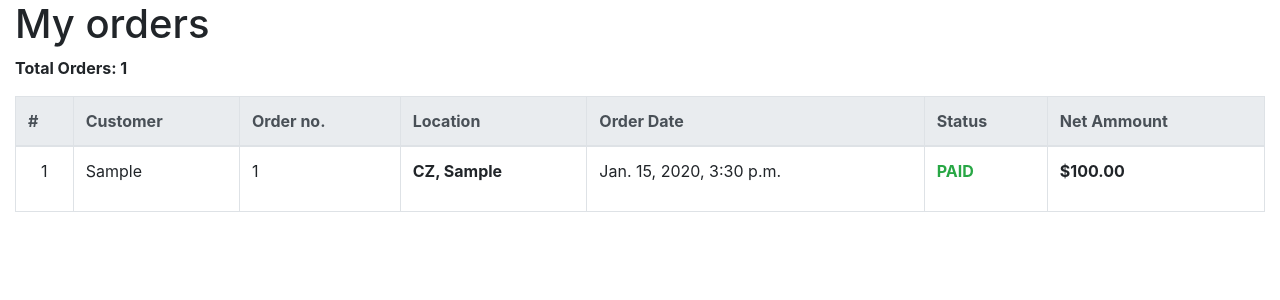
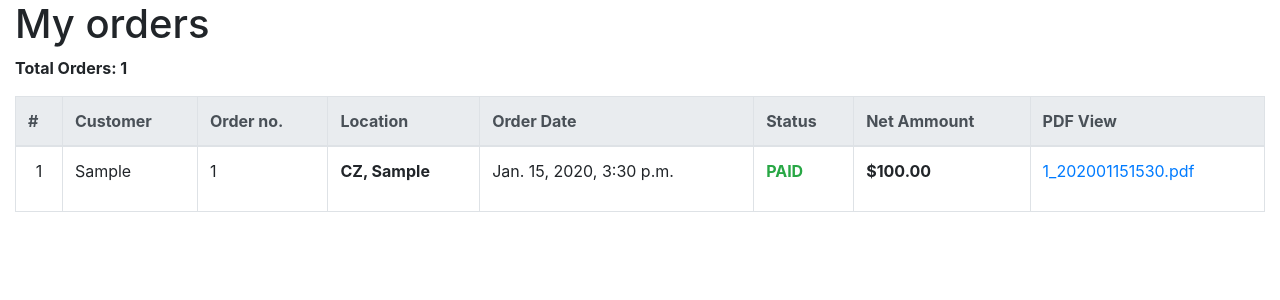
Before and after one commit to SheraramPrajapat1998/e-commerce_assignment, a Django app: page /orders/myorders/ in a window 1280 px wide. Shown: the part 62-362 px from the top of the page. Run offline with Django 3.2, Linux system fonts and the light colour scheme; a user stored in the database is signed in; tables that the repository leaves empty hold one stand-in row (values such as "Sample post"); some libraries are stand-ins or nearby versions.

Commit message:
added pdf to users

```diff
--- a/src/orders/templates/orders/order/myorders.html
+++ b/src/orders/templates/orders/order/myorders.html
@@ -21,6 +21,7 @@
               <th>Order Date</th>
               <th>Status</th>
               <th>Net Ammount</th>
+              <th>PDF View</th>
             </tr>
           </thead>
           <tbody>
@@ -50,6 +51,7 @@
                   </strong>
                 </td>
                 <td class="num">${{ order.get_total_cost|floatformat:2 }}</td>
+                <td><a href="{% url 'orders:admin_order_pdf' order.id %}">{{ order.id }}_{{order.created|date:'YmdHi'}}.pdf</a></td>
               </tr>
             {% endfor %}
           </tbody>
--- a/src/orders/views.py
+++ b/src/orders/views.py
@@ -45,7 +45,7 @@ def admin_order_detail(request, order_id):
   return render(request, 'admin/orders/order/detail.html', {'order': order})
 
 
-@staff_member_required
+# @staff_member_required
 def admin_order_pdf(request, order_id):
   order = get_object_or_404(Order, id=order_id)
   html = render_to_string('orders/order/pdf.html', {'order': order})
```
